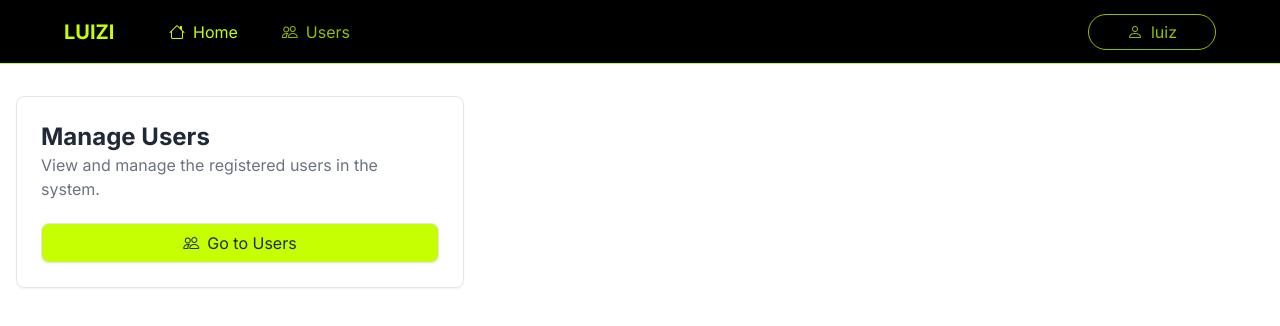
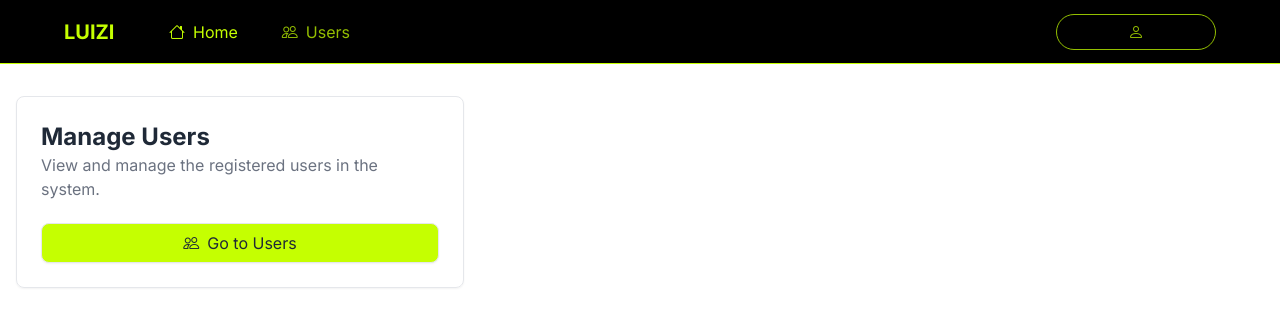
Before and after one commit to luizgadel/dashboard-nextjs, a Next.js app: page /home in a window 1280 px wide. Shown: the top 326 px of the page. Built offline with nearby package versions, Linux system fonts and the light colour scheme; a web font is replaced by a local one.

Commit message:
fix: dropdown menu WIP
removes the username temporarily.
adds WIP to the dropdown menu's button text.

```diff
--- a/app/(logged-in)/ui/dropdown-menu.tsx
+++ b/app/(logged-in)/ui/dropdown-menu.tsx
@@ -22,17 +22,17 @@ export default function DropdownMenu() {
     }
 
     const menuItems = [
-        { text: 'Profile', icon: 'bi-person', action:  () => { goToProfile() }},
-        { text: 'Logout', icon: 'bi-box-arrow-right', action: () => { callLogout() }}
+        { text: 'Profile (WIP)', icon: 'bi-person', action:  () => { goToProfile() }},
+        { text: 'Logout (WIP)', icon: 'bi-box-arrow-right', action: () => { callLogout() }}
     ]
 
-    const username = "luiz";
+    const username = "";
 
     return (
         <>
             <button
               className={clsx(
-                "rounded-full w-32 h-9 border \
+                "rounded-full w-40 h-9 border \
                 hover:border-halborn-500 hover:text-halborn-500",
                 {'border-halborn-500 text-halborn-500': isMenuVisible},
                 {'border-halborn-500/75 text-halborn-500/75': !isMenuVisible}
@@ -40,10 +40,10 @@ export default function DropdownMenu() {
               onClick={toggleMenu}
             >
                 <i className='bi-person'></i>
-                <span className="ms-2">{username}</span>
+                {/* <span className="ms-2">{username}</span> */}
             </button>
             <div className={clsx("\
-                absolute h-fit-content w-32 top-14 right-16 py-2 \
+                absolute h-fit-content w-40 top-14 right-16 py-2 \
                 rounded-lg border border-halborn-500 bg-black flex flex-col",
                 {'visible': isMenuVisible},
                 {'invisible': !isMenuVisible}
@@ -52,7 +52,7 @@ export default function DropdownMenu() {
                     <button
                         key={item.text}
                         className={clsx(
-                            "h-12 text-halborn-500/75 text-start ps-4 hover:text-halborn-500",
+                            "h-12 text-halborn-500/75 text-start ps-4 hover:text-halborn-500 disabled",
                         )}
                         onClick={item.action}
                     >
```
